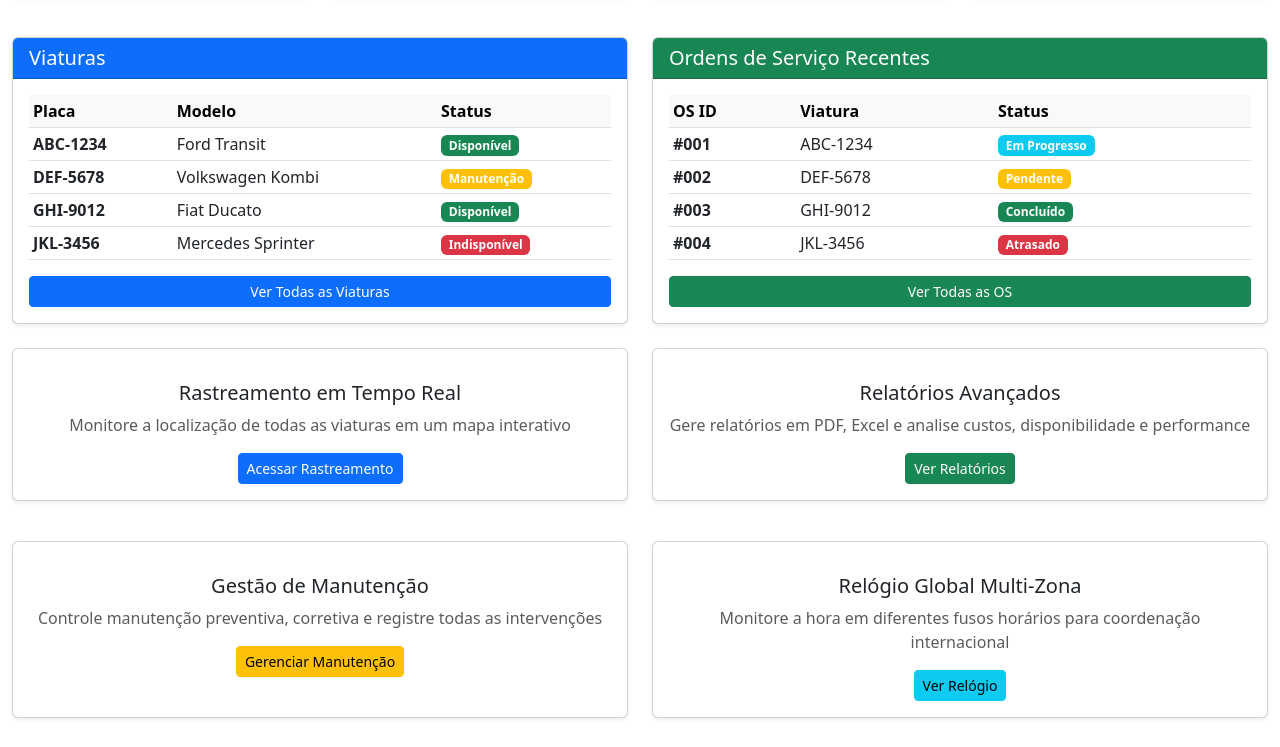
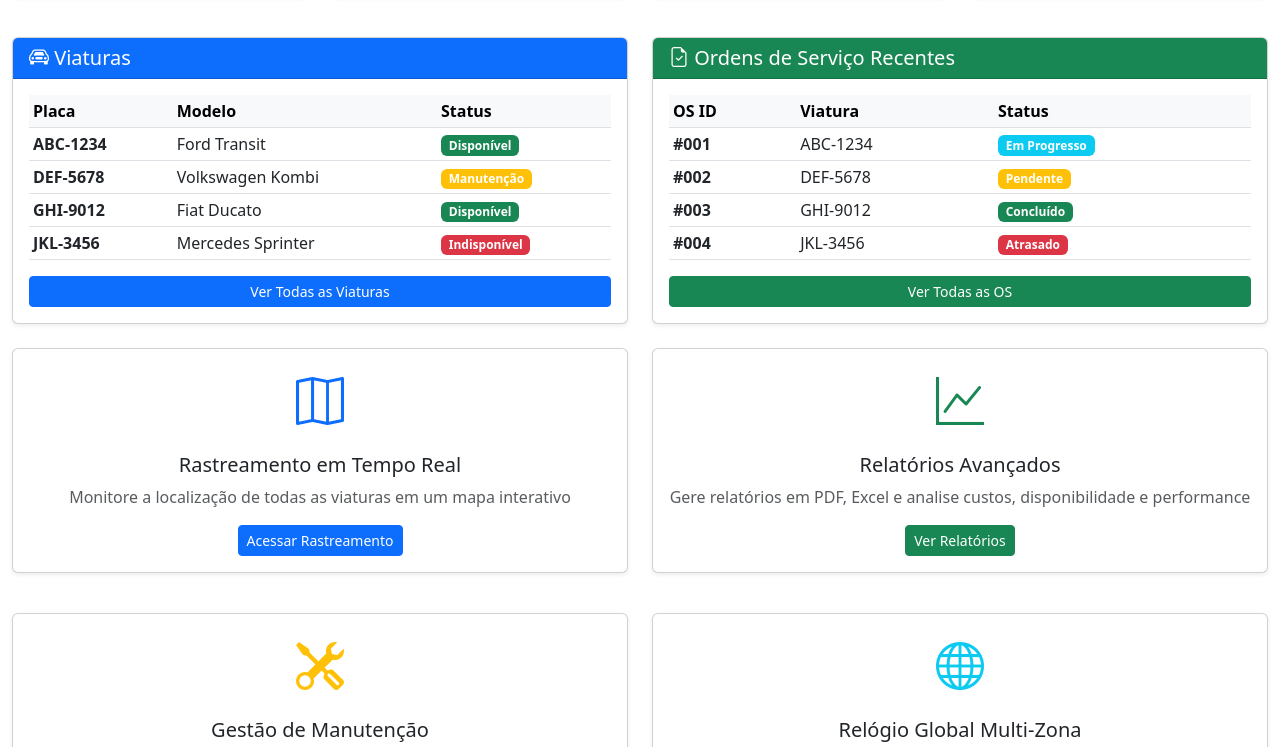
Before and after one commit to sarahcunha-jpg/frotapm-website, a plain HTML site: page index.html in a window 1280 px wide. Shown: the part 331-1078 px from the top of the page. Drawn offline with nearby package versions, Linux system fonts and the light colour scheme.

Commit message:
fix: Add Bootstrap Icons CDN to enable all dashboard icons

```diff
--- a/index.html
+++ b/index.html
@@ -5,7 +5,18 @@
     <meta name="viewport" content="width=device-width, initial-scale=1.0">
     <title>Frota PM - Sistema de Gestão</title>
     <link href="https://cdn.jsdelivr.net/npm/bootstrap@5.3.0/dist/css/bootstrap.min.css" rel="stylesheet">
+    <link rel="stylesheet" href="https://cdn.jsdelivr.net/npm/bootstrap-icons@1.11.0/font/bootstrap-icons.css">
     <link rel="stylesheet" href="frontend/css/styles.css">
+    <style>
+        body {
+            display: flex;
+            flex-direction: column;
+            min-height: 100vh;
+        }
+        #app {
+            flex: 1;
+        }
+    </style>
 </head>
 <body>
     <div id="app"></div>
```
